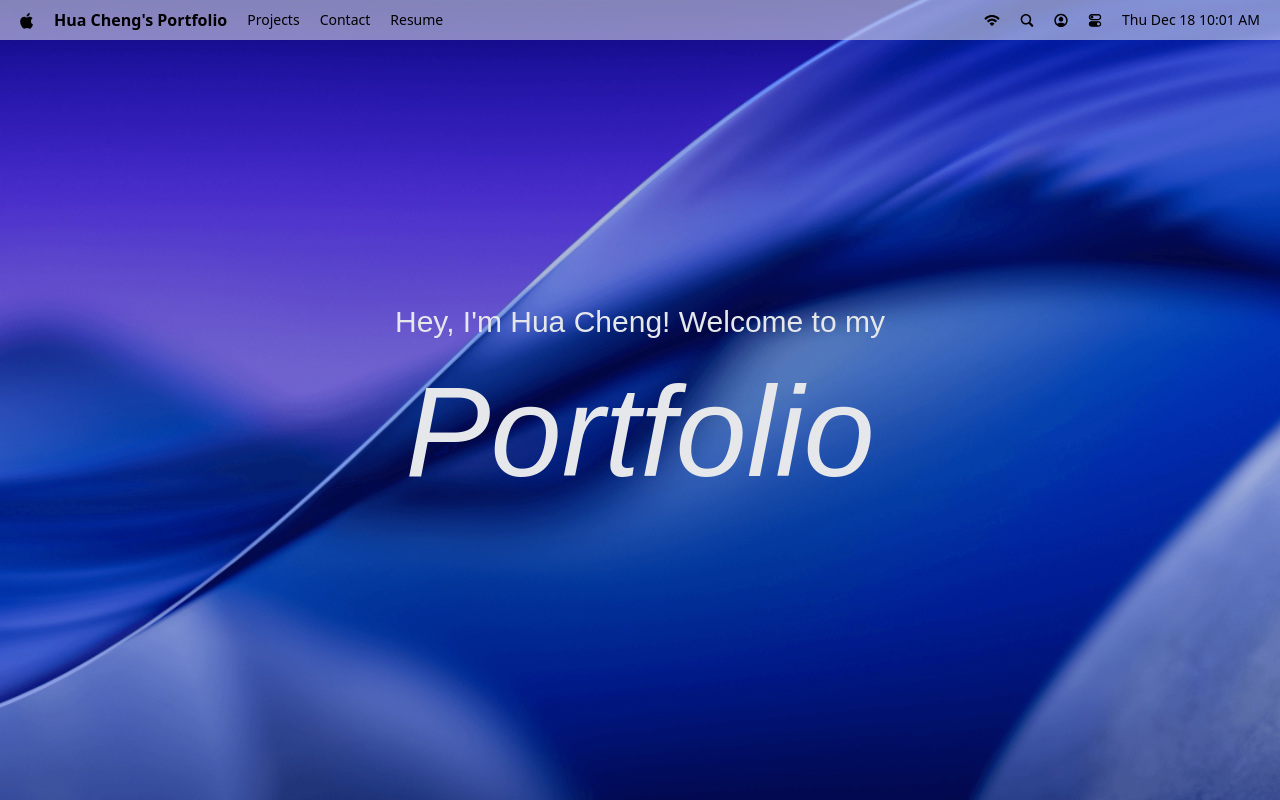
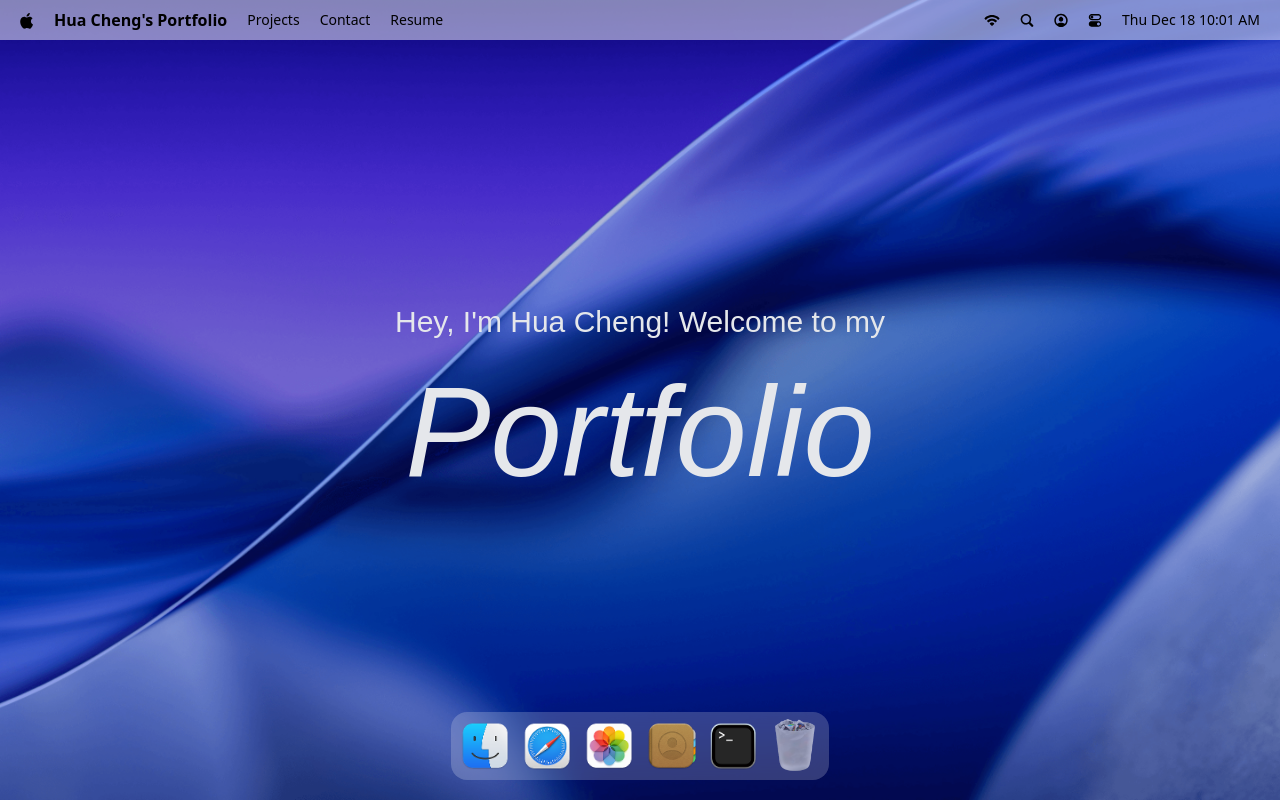
Before and after one commit to eiilen/mac-portfolio, a React (Vite) app: page / in a window 1280 px wide. Built offline with nearby package versions, Linux system fonts and the light colour scheme; a web font is replaced by a local one.

Commit message:
[IMP] dock

```diff
--- a/package.json
+++ b/package.json
@@ -17,6 +17,7 @@
     "lucide-react": "^0.561.0",
     "react": "^19.2.0",
     "react-dom": "^19.2.0",
+    "react-tooltip": "^5.30.0",
     "tailwindcss": "^4.1.18"
   },
   "devDependencies": {
--- a/src/App.tsx
+++ b/src/App.tsx
@@ -1,3 +1,4 @@
+import Dock from "./components/Dock"
 import Navbar from "./components/Navbar"
 import Welcome from "./components/Welcome"
 
@@ -6,6 +7,7 @@ const App = () => {
     <main>
       <Navbar />
       <Welcome />
+      <Dock />
     </main>
   )
 }
--- /dev/null
+++ b/src/components/Dock.tsx
@@ -0,0 +1,86 @@
+import { Tooltip } from "react-tooltip"
+import { useRef } from "react"
+import { dockApps } from "../constants"
+import { useGSAP } from "@gsap/react"
+import gsap from "gsap"
+
+const Dock = () => {
+    const dockRef = useRef(null)
+
+    useGSAP(() => {
+        const dock = dockRef.current as any
+        if(!dock) return () => {}
+
+        const icons = dock.querySelectorAll(".dock-icon")
+
+        const animateIcons = (mouseX: any) => {
+            const {left} = dock.getBoundingClientRect()
+
+            icons.forEach((icon: any) => {
+                const {left: iconLeft, width} = icon.getBoundingClientRect()
+                const center = iconLeft - left + width / 2
+                const distance = Math.abs(mouseX - center)
+                const intensity = Math.exp(-(distance ** 2.5) / 20000)
+
+                gsap.to(icon, {
+                    scale: 1 + 0.25 * intensity,
+                    y: -15 * intensity,
+                    duration: 0.2,
+                    ease: 'power1.out'
+                })
+            })
+        }
+
+        const handleMouseMove = (e: any) => {
+            const {left} = dock.getBoundingClientRect()
+
+            animateIcons(e.clientX - left)
+        }
+
+        const resetIcons = () => icons.forEach((icon: any) => {
+            gsap.to(icon, {
+                scale: 1,
+                y: 0,
+                duration: 0.3,
+                ease: 'power1.out'
+            })
+        });
+
+        dock.addEventListener("mousemove", handleMouseMove)
+        dock.addEventListener("mouseleave", resetIcons)
+
+        return () => {
+            dock.removeEventListener("mousemove", handleMouseMove)
+            dock.removeEventListener("mouseleave", resetIcons)
+        }
+    }, [])
+
+    const toggleApp = (app: any) => {
+        // TODO implement open window logic
+        console.log(app)
+    }
+  return (
+    <section id="dock">
+        <div ref={dockRef} className="dock-container">
+            {dockApps.map((app) => (
+                <div key={app.id} className="relative flex justify-center">
+                    <button type="button" className="dock-icon"
+                        aria-label={app.name}
+                        data-tooltip-id="dock-tooltip"
+                        data-tooltip-content={app.name}
+                        data-tooltip-delay-show={150}
+                        disabled={!app.canOpen}
+                        onClick={() => toggleApp({id: app.id, canOpen: app.canOpen})}
+                        >
+                        <img src={`/images/${app.icon}`} alt={app.name} loading="lazy" className={app.canOpen ? '' : 'opacity-60'} />
+                    </button>
+                </div>
+            ))}
+
+            <Tooltip id="dock-tooltip" place="top" className="tooltip" />
+        </div>
+    </section>
+  )
+}
+
+export default Dock
```
Also changed, not shown: 1 other file (tests, documents, lock files or other folders).
